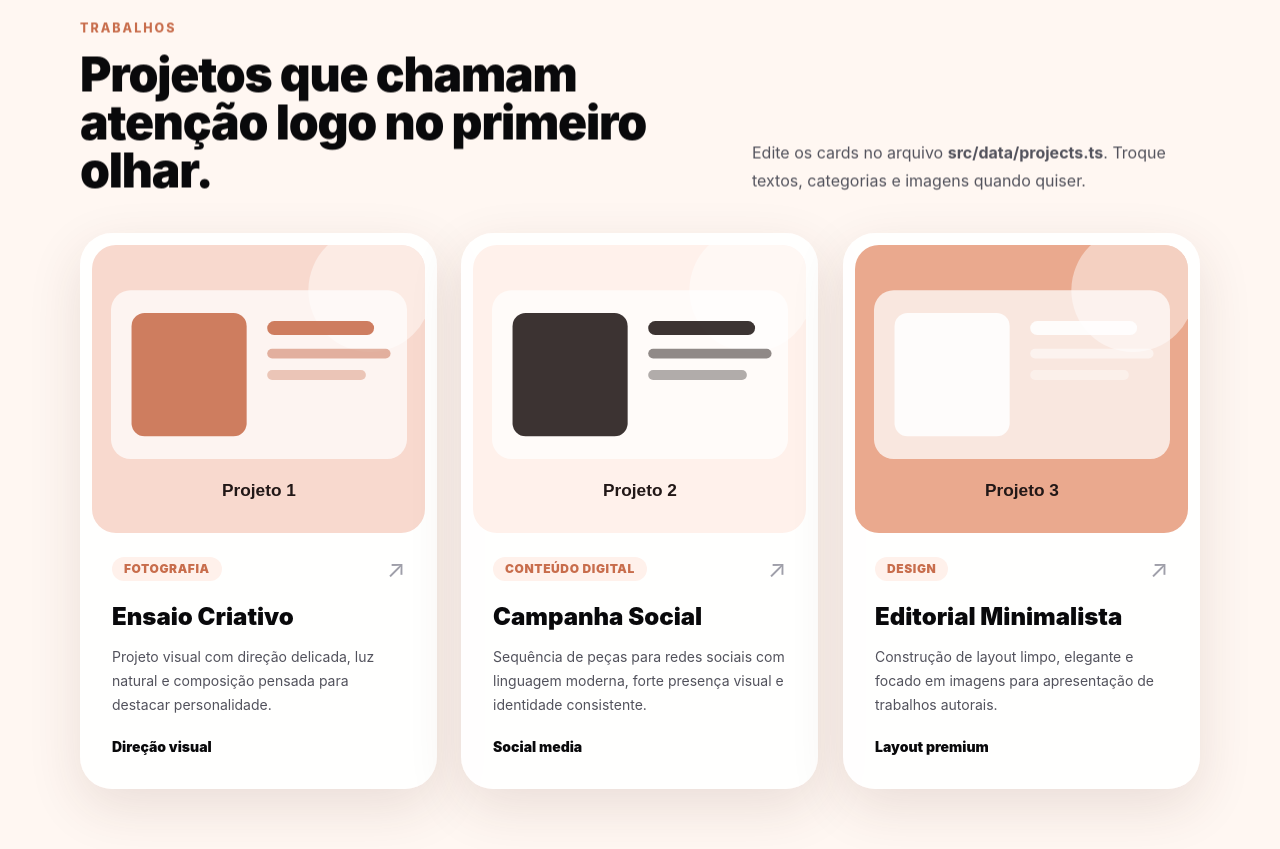
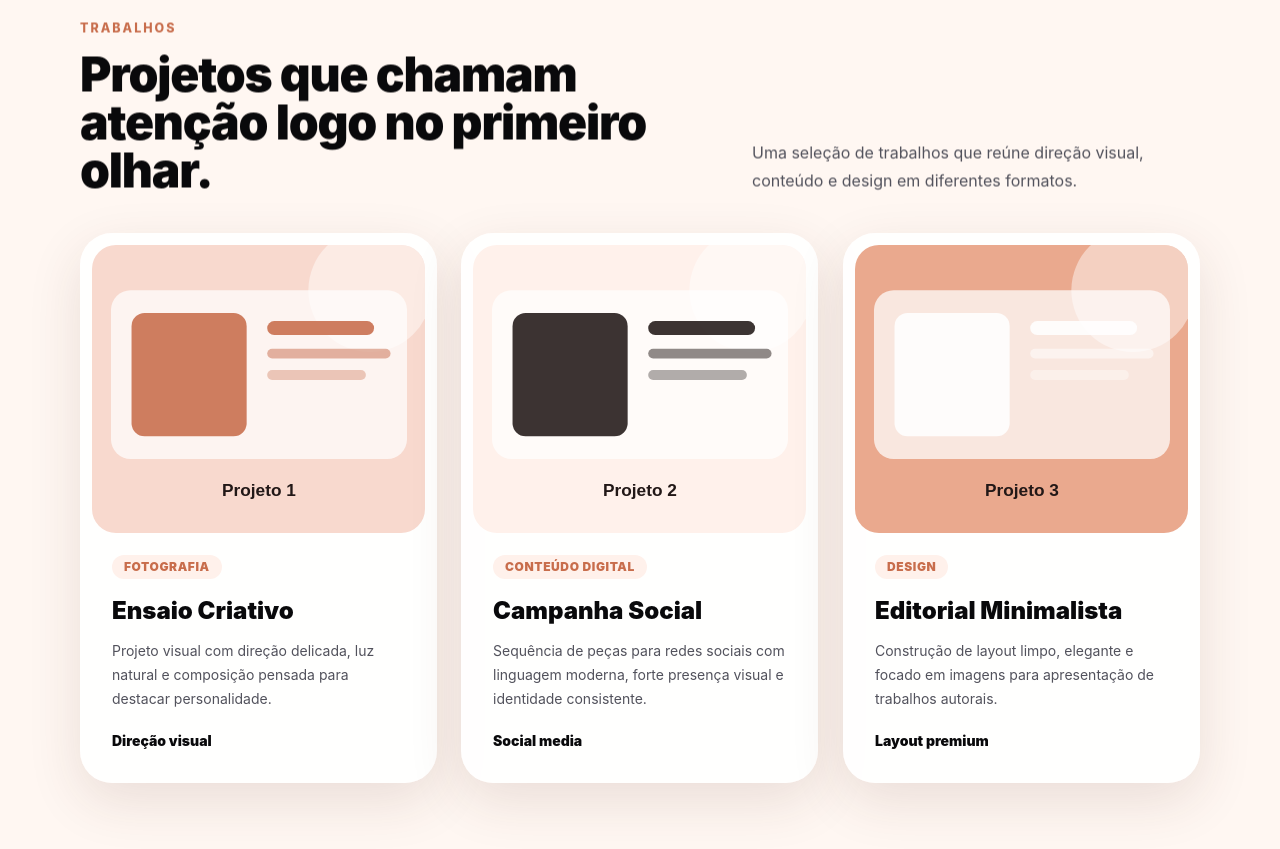
Before and after one commit to marlouun/portfolio-vitoria-boso, a React (Vite) app: page / in a window 1280 px wide. Shown: the part 1680-2529 px from the top of the page. Built offline with nearby package versions, Linux system fonts and the light colour scheme.

Commit message:
fix: remove instrucoes internas da secao de projetos

```diff
--- a/src/components/Projects.tsx
+++ b/src/components/Projects.tsx
@@ -11,7 +11,7 @@ export function Projects() {
               <p className="section-kicker">Trabalhos</p>
               <h2 className="mt-3 max-w-2xl text-4xl font-black tracking-tight text-zinc-950 sm:text-5xl">Projetos que chamam atenção logo no primeiro olhar.</h2>
             </div>
-            <p className="max-w-md text-base leading-7 text-zinc-600">Edite os cards no arquivo <strong>src/data/projects.ts</strong>. Troque textos, categorias e imagens quando quiser.</p>
+            <p className="max-w-md text-base leading-7 text-zinc-600">Uma seleção de trabalhos que reúne direção visual, conteúdo e design em diferentes formatos.</p>
           </div>
         </Reveal>
 
@@ -32,11 +32,8 @@ export function Projects() {
                   <div className="absolute inset-0 bg-gradient-to-t from-zinc-950/35 via-transparent to-transparent opacity-0 transition duration-500 group-hover:opacity-100" />
                 </div>
                 <div className="p-5">
-                  <div className="mb-4 flex items-center justify-between gap-4">
-                    <span className="rounded-full bg-[#fff1eb] px-3 py-1 text-xs font-black uppercase tracking-wider text-[#c86d4c]">{project.category}</span>
-                    <span className="text-2xl text-zinc-400 transition group-hover:translate-x-1 group-hover:-translate-y-1 group-hover:text-[#c86d4c]" aria-hidden="true">↗</span>
-                  </div>
-                  <h3 className="text-2xl font-black text-zinc-950">{project.title}</h3>
+                  <span className="inline-flex rounded-full bg-[#fff1eb] px-3 py-1 text-xs font-black uppercase tracking-wider text-[#c86d4c]">{project.category}</span>
+                  <h3 className="mt-4 text-2xl font-black text-zinc-950">{project.title}</h3>
                   <p className="mt-3 text-sm leading-6 text-zinc-600">{project.description}</p>
                   <p className="mt-5 text-sm font-black text-zinc-950">{project.highlight}</p>
                 </div>
```
